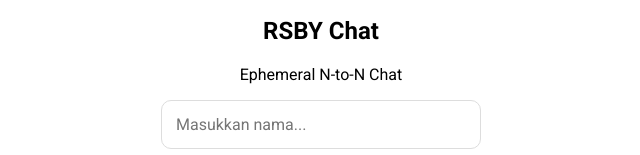
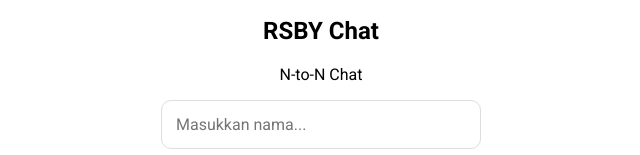
Before and after one commit to monologstorycom-pixel/rsby-chat-apps, a website: page public/index.html in a window 1280 px wide. Shown: the part 338-493 px from the top of the page, without its empty margins (319-959 px from the left). Drawn offline with nearby package versions, Linux system fonts and the light colour scheme; no server answers.

Commit message:
Update index.html

```diff
--- a/public/index.html
+++ b/public/index.html
@@ -14,7 +14,7 @@
         <div class="login-card">
             <div class="logo-circle">RS</div>
             <h2>RSBY Chat</h2>
-            <p>Ephemeral N-to-N Chat</p>
+            <p>N-to-N Chat</p>
             <input type="text" id="username-input" placeholder="Masukkan nama..." maxlength="15">
             <button id="btn-join">LANJUTKAN</button>
         </div>
```
